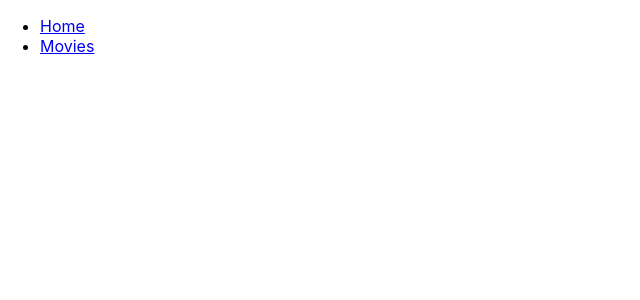
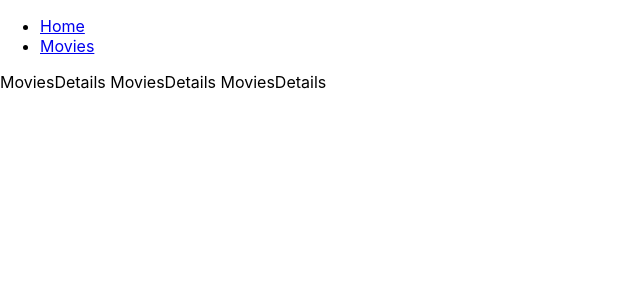
Before and after one commit to Tkachuk-Yaroslav/goit-react-hw-05-movies, a React (Create React App) app: page /movies/1 in a window 1280 px wide. Before the commit this address had no page. Shown: the top 300 px of the page, without its empty margins (0-640 px from the left). Built offline with nearby package versions, Linux system fonts and the light colour scheme.

Commit message:
added pages

```diff
--- a/src/components/App.jsx
+++ b/src/components/App.jsx
@@ -1,3 +1,6 @@
+import Home from 'pages/Home';
+import Movies from 'pages/Movies';
+import MoviesDetails from 'pages/MoviesDetails';
 import { NavLink, Route, Routes } from 'react-router-dom';
 
 const App = () => {
@@ -15,8 +18,9 @@ const App = () => {
       </nav>
 
       <Routes>
-        <Route path="/" element={<div>HOME PAGE</div>} />
-        <Route path="/movies" element={<div>MOVIES PAGE</div>} />
+        <Route path="/" element={<Home />} />
+        <Route path="/movies" element={<Movies />} />
+        <Route path="/movies/:movieId" element={<MoviesDetails />} />
       </Routes>
     </div>
   );
--- /dev/null
+++ b/src/pages/Home.jsx
@@ -0,0 +1,7 @@
+import React from 'react';
+
+const Home = () => {
+  return <div>Home Home Home </div>;
+};
+
+export default Home;
--- /dev/null
+++ b/src/pages/Movies.jsx
@@ -0,0 +1,7 @@
+import React from 'react';
+
+const Movies = () => {
+  return <div>Movies Movies Movies</div>;
+};
+
+export default Movies;
--- /dev/null
+++ b/src/pages/MoviesDetails.jsx
@@ -0,0 +1,7 @@
+import React from 'react';
+
+const MoviesDetails = () => {
+  return <div>MoviesDetails MoviesDetails MoviesDetails </div>;
+};
+
+export default MoviesDetails;
```
